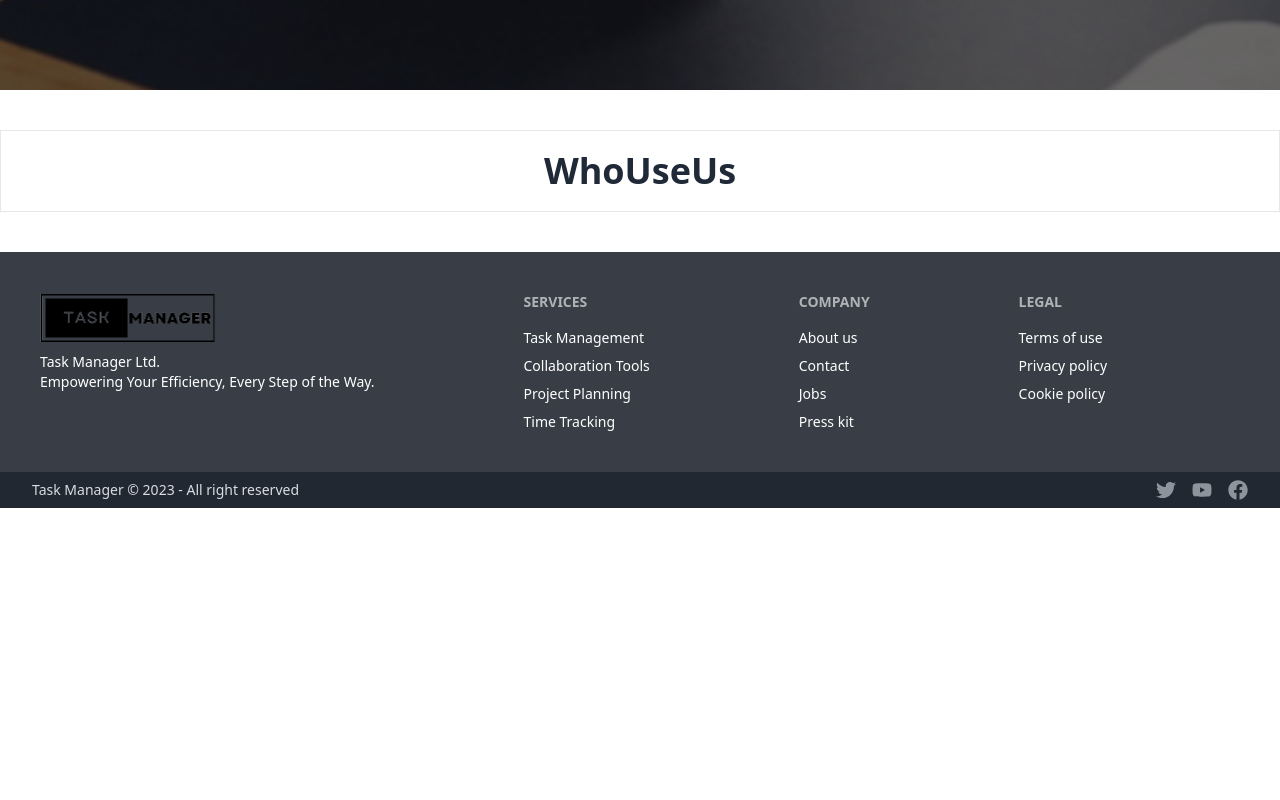
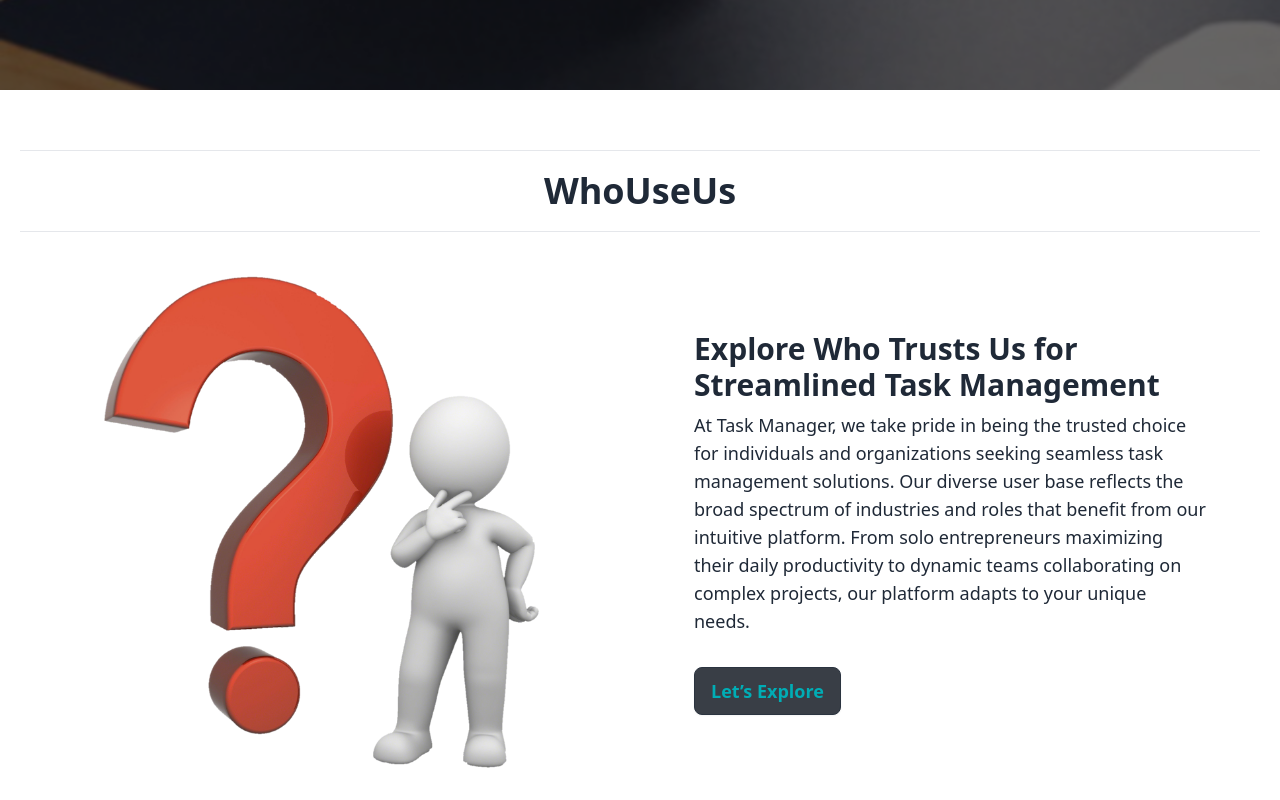
Before and after one commit to SiamIslamSagor/manage-your-task, a React (Vite) app: page / in a window 1280 px wide. Shown: the part 660-1460 px from the top of the page. Before the commit the page ends 1168 px from the top, so only its background shows below. Built offline with nearby package versions, Linux system fonts and the light colour scheme; no server answers.

Commit message:
create a beautiful whoUseUs section

```diff
--- a/src/components/WhoUseUs.jsx
+++ b/src/components/WhoUseUs.jsx
@@ -1,7 +1,33 @@
+import { Link } from "react-router-dom";
+import questionImg from "../assets/whoUseUs.png";
 const WhoUseUs = () => {
   return (
-    <div className="flex flex-col item-center justify-center border p-5 my-10">
-      <h1 className="text-4xl text-center font-bold">WhoUseUs</h1>
+    <div className="flex flex-col item-center justify-center  p-5 my-10">
+      <h1 className="text-4xl border-y py-5 text-center font-bold">WhoUseUs</h1>
+      <div className="flex flex-col md:flex-row items-center justify-around lg:container mx-auto">
+        <div>
+          <img className="max-sm:w-full max-w-lg" src={questionImg} alt="" />
+        </div>
+        <div>
+          <h3 className="text-2xl font-medium lg:text-3xl lg:font-bold mb-2 max-w-lg">
+            Explore Who Trusts Us for Streamlined Task Management
+          </h3>
+          <p className=" lg:text-lg max-w-lg">
+            At Task Manager, we take pride in being the trusted choice for
+            individuals and organizations seeking seamless task management
+            solutions. Our diverse user base reflects the broad spectrum of
+            industries and roles that benefit from our intuitive platform. From
+            solo entrepreneurs maximizing their daily productivity to dynamic
+            teams collaborating on complex projects, our platform adapts to your
+            unique needs.
+          </p>
+          <Link to={"/auth/login"}>
+            <button className="btn btn-neutral btn-sm lg:btn-md max-sm:btn-sm md:text-lg text-lp-color bg-ds-color mt-5 lg:mt-8">
+              Let’s Explore
+            </button>
+          </Link>
+        </div>
+      </div>
     </div>
   );
 };
--- a/src/page/Home.jsx
+++ b/src/page/Home.jsx
@@ -1,8 +1,8 @@
 import Navbar from "../components/Navbar";
-import Banner from "../components/banner";
 import WhoUseUs from "../components/WhoUseUs";
 import Footer from "../components/Footer";
 import { Toaster } from "react-hot-toast";
+import Banner from "../components/Banner";
 
 const Home = () => {
   return (
```
Also changed, not shown: src/assets/whoUseUs.png (added).
